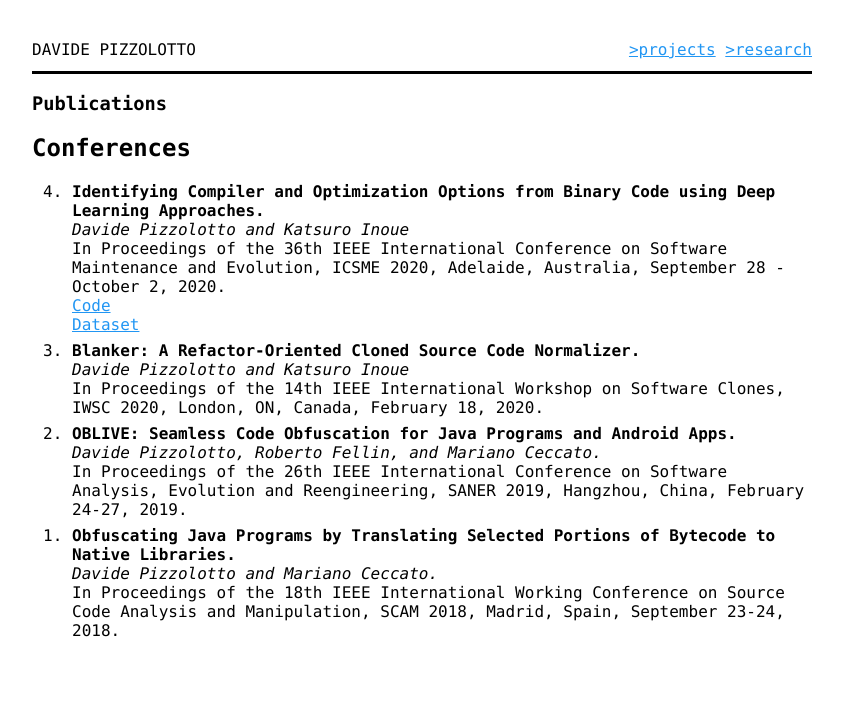
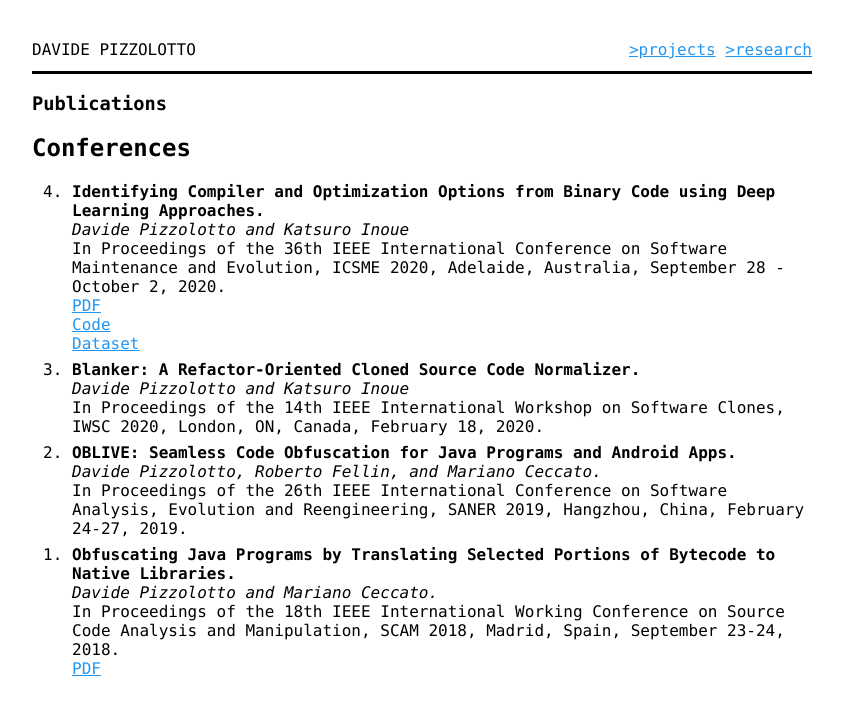
Before and after one commit to davidepi/davidepi.github.io, a Jekyll site: the page built from research.html, in a window 1280 px wide. Shown: the top 715 px of the page, without its empty margins (218-1061 px from the left). Built offline with Jekyll 4.4.1, drawn with Linux system fonts in a browser that asks for light colours.

Commit message:
Another workaround for the broken icons

```diff
--- a/research.html
+++ b/research.html
@@ -15,7 +15,7 @@
                 <span class="author">Davide Pizzolotto and Katsuro Inoue</span>
                 <span class="meta">
                     In Proceedings of the 36th IEEE International Conference on Software Maintenance and Evolution, ICSME 2020, Adelaide, Australia, September 28 - October 2, 2020.
-                    <a href="{{ site.baseurl }}/assets/paperi/ICSME_2020.pdf"><i class="icon-file-pdf-o" aria-hidden="true"><span class="sr">PDF</span></i></a>
+                    <br><a href="{{ site.baseurl }}/assets/paperi/ICSME_2020.pdf">PDF</a>
                     <br><a href="https://github.com/inoueke-n/optimization-detector/tree/1.0" target="_blank">Code</a>
                     <br><a href="https://zenodo.org/record/3865122" target="_blank">Dataset</a>
                 </span>
@@ -42,7 +42,7 @@
                 <span class="author">Davide Pizzolotto and Mariano Ceccato.</span>
                 <span class="meta">
                     In Proceedings of the 18th IEEE International Working Conference on Source Code Analysis and Manipulation, SCAM 2018, Madrid, Spain, September 23-24, 2018.
-                    <a href="https://arxiv.org/pdf/1901.04942.pdf"><i class="icon-file-pdf-o" aria-hidden="true"><span class="sr">PDF</span></i></a>
+                    <br><a href="https://arxiv.org/pdf/1901.04942.pdf">PDF</a>
                 </span>
             </li>
         </ol>
```
